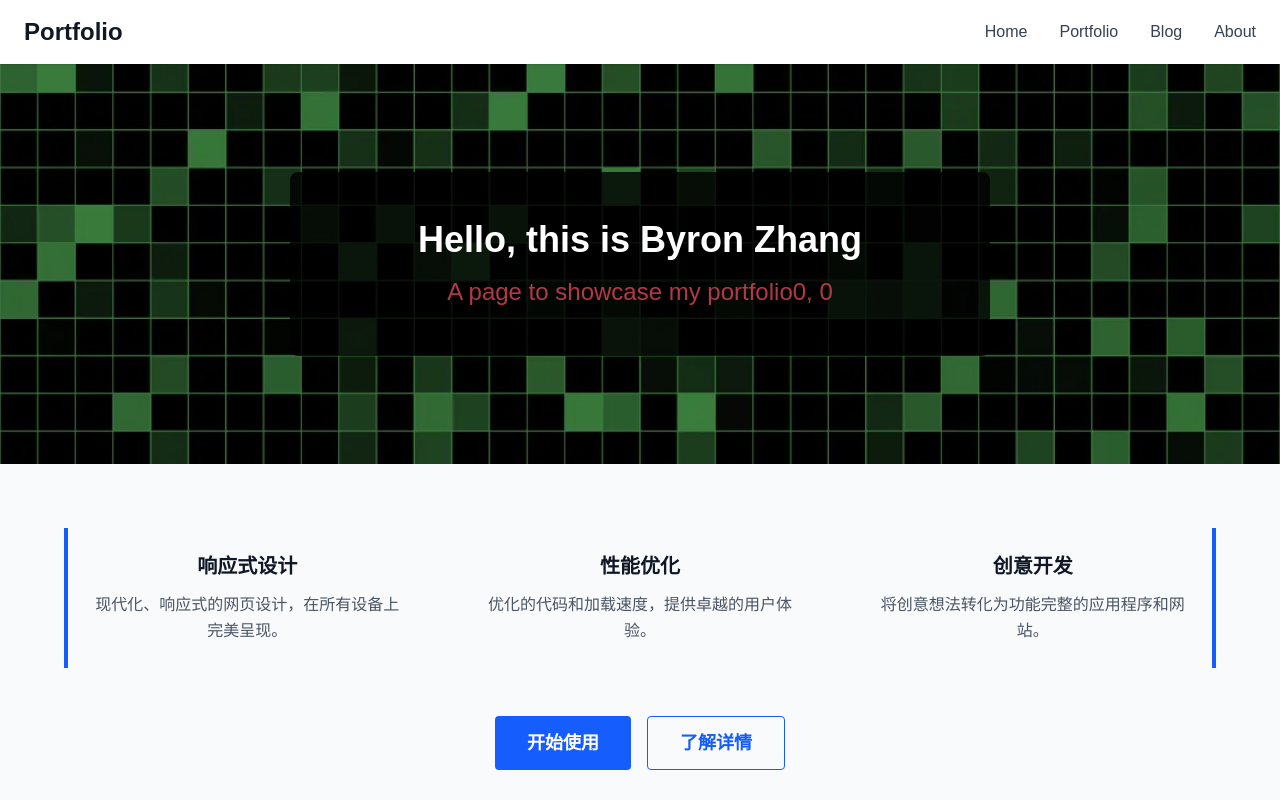
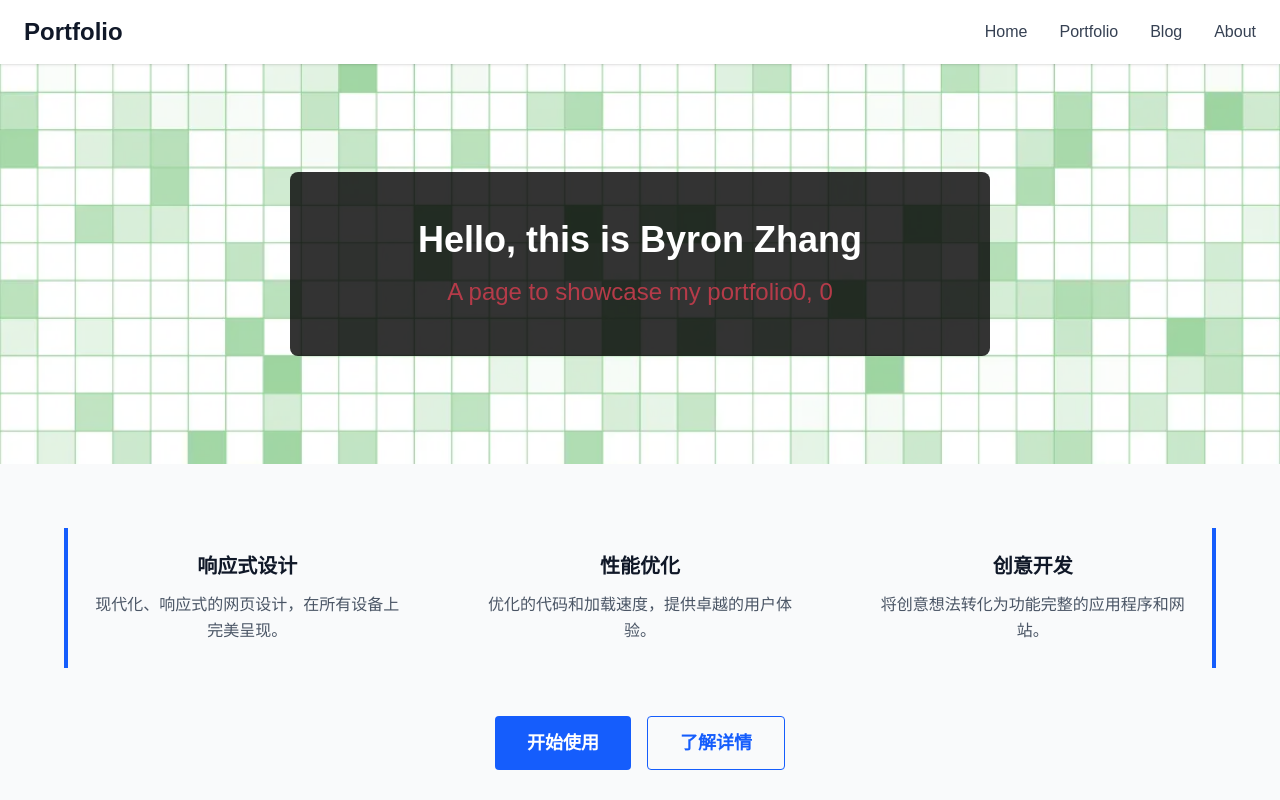
Before and after one commit to Alucccard/personal_mainpage, a Next.js app: page / in a window 1280 px wide. Shown: the top 800 px of the page. Built offline with nearby package versions, Linux system fonts and the light colour scheme.

Commit message:
deal with the banner background

```diff
--- a/src/components/Banner.tsx
+++ b/src/components/Banner.tsx
@@ -13,6 +13,7 @@ export const Banner: React.FC<BannerProps> = ({
   subtitle = "",
   backgroundUrl,
 }) => {
+  // State to track mouse position for interactive effects
   const [mousePosition, setMousePosition] = useState({ x: 0, y: 0 });
 
   const handleMouseMove = (
@@ -24,16 +25,20 @@ export const Banner: React.FC<BannerProps> = ({
   return (
     <section
       id="banner"
-      className="w-full py-19 px-6 text-center text-white relative overflow-hidden"
-      style={{
-        backgroundImage: `url(${backgroundUrl || "/images/grid-pattern.png"})`,
-        backgroundSize: "cover",
-        backgroundPosition: "center",
-      }}
+      className="w-full py-19 px-6 text-center text-white relative overflow-hidden "
       onMouseMove={handleMouseMove}
     >
-      {/* Black overlay for readability */}
-      <div className="absolute inset-0 bg-black/40" />
+      {/* Background image layer with opacity */}
+      <div
+        className="absolute inset-0"
+        style={{
+          backgroundImage: `url(${backgroundUrl || "/images/grid-pattern.png"})`,
+          backgroundSize: "cover",
+          backgroundPosition: "center",
+          opacity: 0.5,
+        }}
+      />
+      {/* Content layer */}
       <div className="relative z-10 max-w-[700px] mx-auto">
         <div className="bg-black/80 rounded-lg p-8 md:p-12 mb-8 mt-8">
           <h2 className="text-3xl md:text-4xl font-bold mb-4">{title}</h2>
```
Also changed, not shown: src/components/Header.tsx (+6 -6 lines), public/images/grid-pattern.png.
